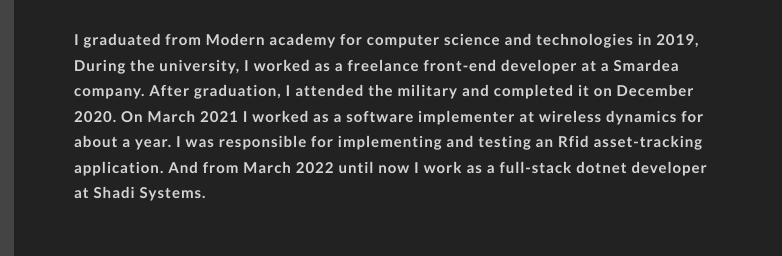
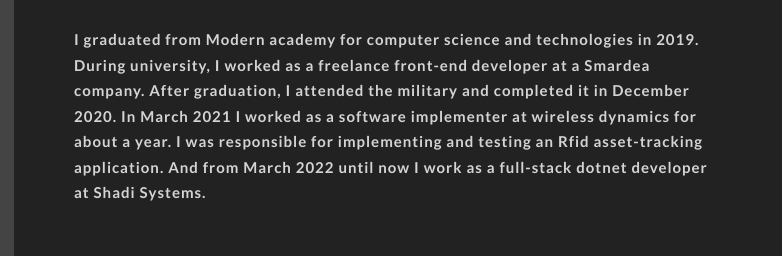
Before and after one commit to mohamed-abdou-mg/Portfolio, a website: page index.html in a window 1280 px wide. Both pictures are taken after a click on the item "About me". Shown: the part 242-498 px from the top of the page, 498-1280 px from the left. Drawn offline with Linux system fonts and the light colour scheme.

```diff
--- a/index.html
+++ b/index.html
@@ -116,13 +116,7 @@
                         </li>
                     </ul>
                     <p class="paragraph">
-                        I graduated from Modern academy for computer science and technologies in 2019,
-                        During the university, I worked as a freelance front-end developer at a Smardea
-                        company. After graduation, I attended the military and completed it on December
-                        2020. On March 2021 I worked as a software implementer at wireless dynamics for
-                        about a year. I was responsible for implementing and testing an Rfid asset-tracking
-                        application. And from March 2022 until now I work as a full-stack dotnet developer
-                        at Shadi Systems.
+                        I graduated from Modern academy for computer science and technologies in 2019. During university, I worked as a freelance front-end developer at a Smardea company. After graduation, I attended the military and completed it in December 2020. In March 2021 I worked as a software implementer at wireless dynamics for about a year. I was responsible for implementing and testing an Rfid asset-tracking application. And from March 2022 until now I work as a full-stack dotnet developer at Shadi Systems.
                     </p>
                 </div>
             </section>
```
